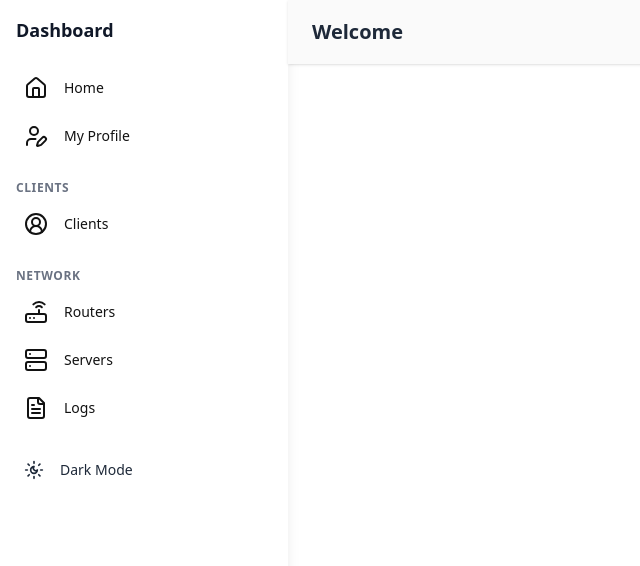
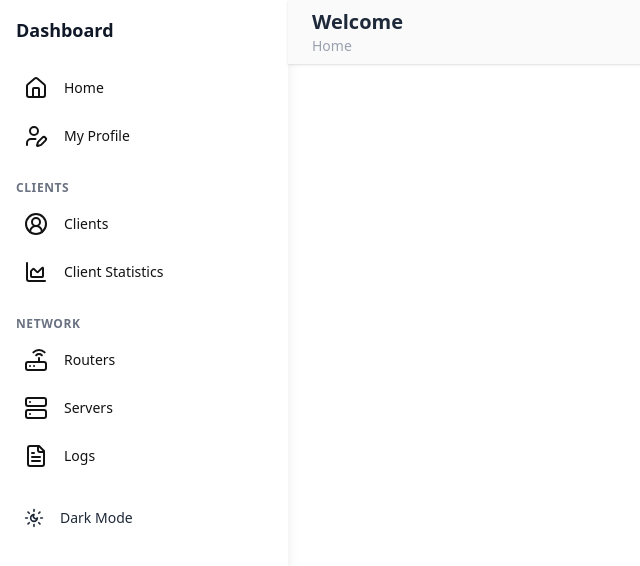
Before and after one commit to preslaviliev93/RSMS, a Next.js app in the folder frontend/: page / in a window 1280 px wide. Shown: the top 566 px of the page, without its empty margins (0-640 px from the left). Built offline with nearby package versions, Linux system fonts and the light colour scheme.

Commit message:
FE: Added breadcrumbs on the top bar

```diff
--- /dev/null
+++ b/frontend/src/app/components/BreadCrumbs.jsx
@@ -0,0 +1,46 @@
+'use client';
+
+import Link from 'next/link';
+import { usePathname } from 'next/navigation';
+
+export default function Breadcrumbs() {
+  const pathname = usePathname();
+
+  if (!pathname) return null; // ADD THIS LINE 👈
+
+  const pathParts = pathname.split('/').filter(Boolean);
+  const buildPath = (index) => '/' + pathParts.slice(0, index + 1).join('/');
+
+  return (
+    <nav className="flex text-gray-400 text-sm" aria-label="Breadcrumb">
+      <ol className="inline-flex items-center space-x-1">
+        <li className="inline-flex items-center">
+          <Link href="/" className="hover:text-gray-200">
+            Home
+          </Link>
+        </li>
+
+        {pathParts.map((part, index) => (
+          <li key={index}>
+            <div className="flex items-center">
+              <span className="mx-2 text-gray-500">/</span>
+
+              {index !== pathParts.length - 1 ? (
+                <Link
+                  href={buildPath(index)}
+                  className="hover:text-gray-200 capitalize"
+                >
+                  {part.replace(/-/g, ' ')}
+                </Link>
+              ) : (
+                <span className="text-gray-500 capitalize">
+                  {part.replace(/-/g, ' ')}
+                </span>
+              )}
+            </div>
+          </li>
+        ))}
+      </ol>
+    </nav>
+  );
+}
--- a/frontend/src/app/components/Sidebar.jsx
+++ b/frontend/src/app/components/Sidebar.jsx
@@ -1,7 +1,7 @@
 "use client";
 import { useTheme } from "next-themes";
 import { useEffect, useState } from "react";
-import { Home, Server, Router, User, FileText, Map, Menu, CircleUserRound, SunMoon, UserPen } from "lucide-react";
+import { Home, Server, Router, User, FileText, Map, Menu, CircleUserRound, SunMoon, UserPen, ChartArea } from "lucide-react";
 import CustomIconLink from "./CustomIconLink";
 import SidebarSectionTitle from "./SidebarSectionTitle";
 import ThemeToggleButton from "./ThemeToggleButton";
@@ -33,6 +33,7 @@ export default function Sidebar() {
 
       <SidebarSectionTitle>Clients</SidebarSectionTitle>
       <CustomIconLink href="/" icon={<CircleUserRound />} text="Clients" />
+      <CustomIconLink href="/" icon={<ChartArea />} text="Client Statistics" />
 
       <SidebarSectionTitle>Network</SidebarSectionTitle>
       <CustomIconLink href="/" icon={<Router />} text="Routers" />
--- a/frontend/src/app/components/TopNav.jsx
+++ b/frontend/src/app/components/TopNav.jsx
@@ -1,7 +1,10 @@
+import Breadcrumbs from "./BreadCrumbs";
+
 export default function TopNav() {
     return (
-      <header className="w-full h-16 bg-[#fafafa] dark:bg-[#121212] flex items-center justify-between px-6 shadow">
+      <header className="w-full h-16 bg-[#fafafa] dark:bg-[#121212] flex flex-col justify-center px-6 shadow">
         <h1 className="text-xl font-semibold dark:text-gray-100 text-gray-800">Welcome</h1>
+        <Breadcrumbs />
       </header>
     );
   }
```
